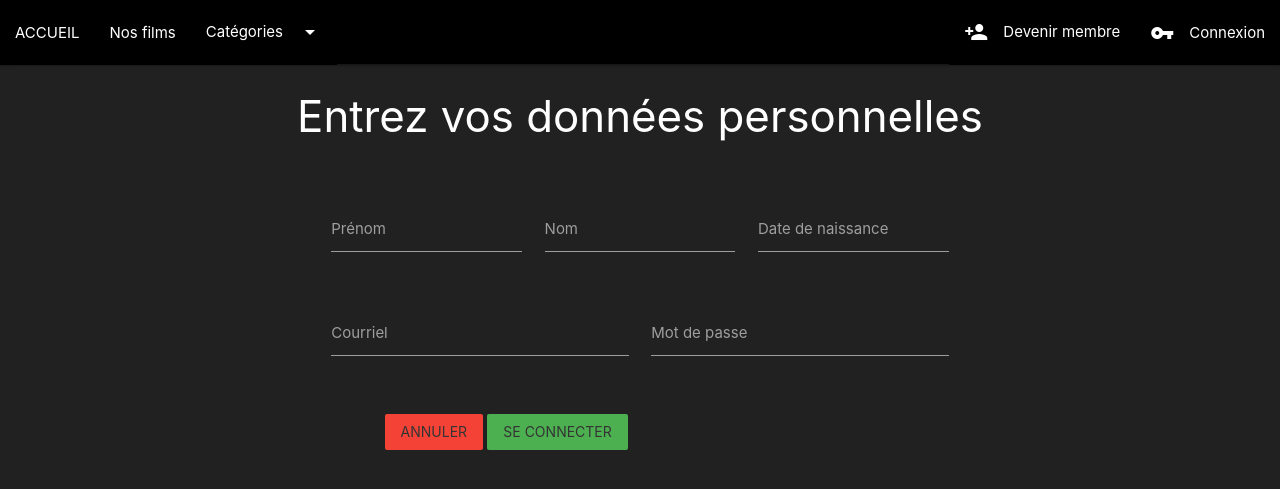
After one commit to patrick-lainesse/videotheque, a PHP site: page /viewsfilms/formAjoutMembre.php in a window 1280 px wide. The commit adds this page. Shown: the top 489 px of the page. Run offline with PHP 8.4, Linux system fonts and the light colour scheme; some libraries are stand-ins or nearby versions.

Commit message:
feat: Ajout de la gestion d'ajout de membre

```diff
--- a/js/scripts.js
+++ b/js/scripts.js
@@ -1,6 +1,10 @@
 // utilisé pour debugging, enlever lorsque le projet sera terminé
 function test() {
     console.log("test");
+}
+
+function ajoutMembre() {
+    document.getElementById('formMembre').submit();
 }
 
 function connecter() {
@@ -92,4 +96,14 @@ $(document).ready(function () {
     $('#modalConnexion').modal();
 
     $(".dropdown-trigger").dropdown({hover: false});
+
+    // ??? pour rendre l'input de la date editable: https://stackoverflow.com/questions/35708106/how-to-make-the-materialize-date-picker-in-fact-pickadate-editable
+    $('.datepicker').datepicker({
+        editable: true,
+        format: 'yyyy-mm-dd',
+        formatSubmit: 'yyyy-mm-dd', /*à arranger dd mmmm yyyy???*/
+        i18n: {
+            months: ["janvier", "février", "mars", "avril", "mai", "juin", "juillet", "août", "septembre", "octobre", "novembre", "décembre"]
+        }
+    });
 });
--- a/viewsfilms/enregistrer.php
+++ b/viewsfilms/enregistrer.php
@@ -2,6 +2,7 @@
 include $_SERVER['DOCUMENT_ROOT'] . "/videotheque/viewsfilms/header.php";
 $chemin = $_SERVER['DOCUMENT_ROOT'] . "/videotheque/bd/connexion.inc.php";
 require_once $chemin;
+// renommer requêtesSQL???
 
 // peut être soit update ou enregistrer
 $typeForm = $_POST['typeForm'];
--- /dev/null
+++ b/viewsfilms/formAjoutMembre.php
@@ -0,0 +1,42 @@
+<?php
+include $_SERVER['DOCUMENT_ROOT'] . "/videotheque/viewsfilms/header.php";
+$chemin = $_SERVER['DOCUMENT_ROOT'] . "/videotheque/bd/connexion.inc.php";
+require_once $chemin;
+?>
+<h3 class="white-text center">Entrez vos données personnelles</h3>
+<div class="row margin50">
+    <form class="col s6 offset-s3" id="formMembre" action="/videotheque/viewsfilms/ajoutMembre.php" method="POST">
+        <!--onsubmit="return valider();"???-->
+        <div class="row">
+            <div class="input-field col s4">
+                <input id="prenomMembre" name="prenomMembre" type="text" class="validate">
+                <label for="prenomMembre">Prénom</label>
+            </div>
+            <div class="input-field col s4">
+                <input id="nomMembre" name="nomMembre" type="text" class="validate">
+                <label for="nomMembre">Nom</label>
+            </div>
+            <div class="input-field col s4">
+                <input type="text" class="datepicker" id="ddn" name="ddn">
+                <!--à faire: changer couleurs et langue dans preview???-->
+                <label for="ddn">Date de naissance</label>
+            </div>
+        </div>
+        <div class="row">
+            <div class="input-field col s6">
+                <input id="courrielMembre" name="courrielMembre" type="email" class="validate">
+                <label for="courrielMembre">Courriel</label>
+            </div>
+            <div class="input-field col s6">
+                <input id="mdpMembre" name="mdpMembre" type="password" class="validate">
+                <label for="mdpMembre">Mot de passe</label>
+            </div>
+        </div>
+        <div class="row">
+            <div class="input-field col s5 offset-s1">
+                <a href="" class="modal-close waves-effect btn-flat red">Annuler</a><!--à changer???-->
+                <a class="modal-close waves-effect btn-flat green" type="submit" onclick="ajoutMembre();">Se connecter</a><!--à changer???-->
+            </div>
+        </div>
+    </form>
+</div>
--- a/viewsfilms/header.php
+++ b/viewsfilms/header.php
@@ -70,7 +70,7 @@ session_start();
             } else {            // Si non connecté, afficher l'option pour se connecter
                 echo '<li>';
                 // Trigger modal de connexion
-                echo '<li><a href="/videotheque/test.html"><i class="material-icons left">person_add</i>Devenir membre</a></li>';   // changer lien???
+                echo '<li><a href="/videotheque/viewsfilms/formAjoutMembre.php"><i class="material-icons left">person_add</i>Devenir membre</a></li>';
                 echo '<a class="waves-effect waves-light modal-trigger" href="#modalConnexion" type="submit">';
                 echo '<i class="material-icons left">vpn_key</i>';
                 echo 'Connexion';
```
Also changed, not shown: viewsfilms/ajoutMembre.php (added, +26 -0 lines).
